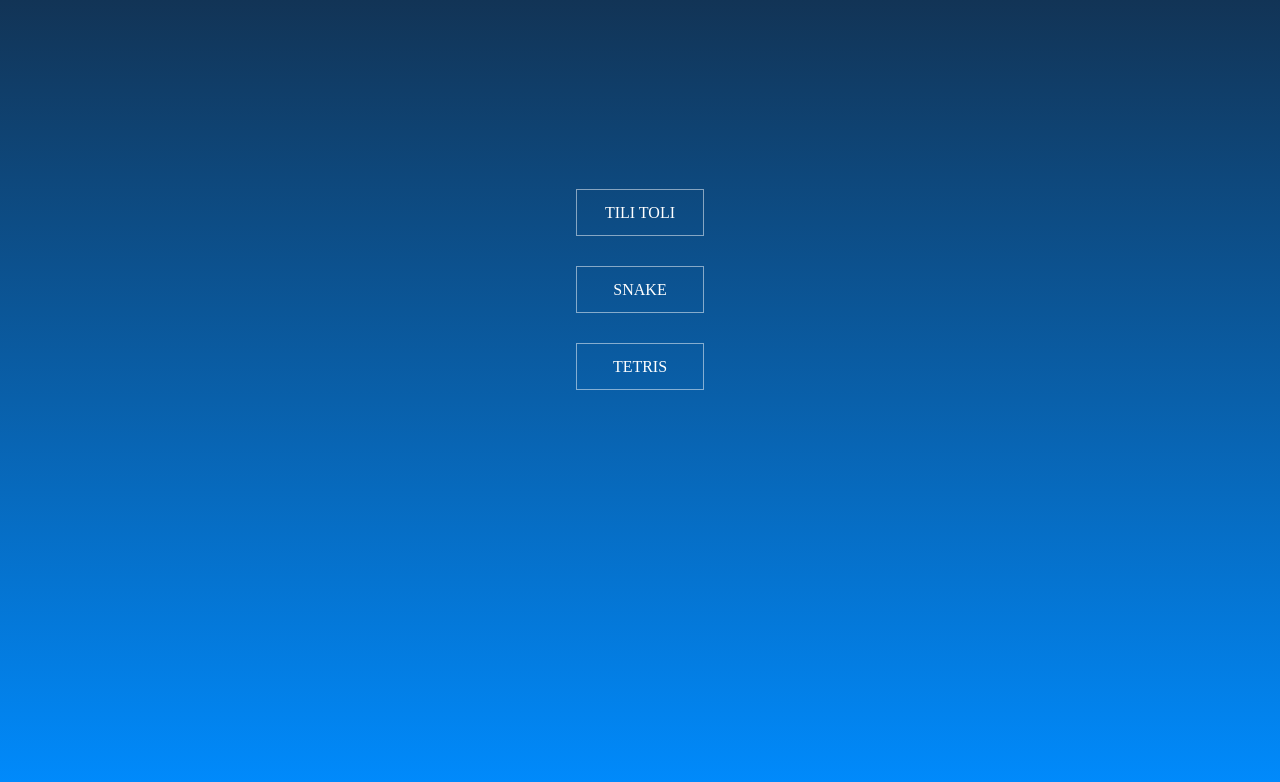
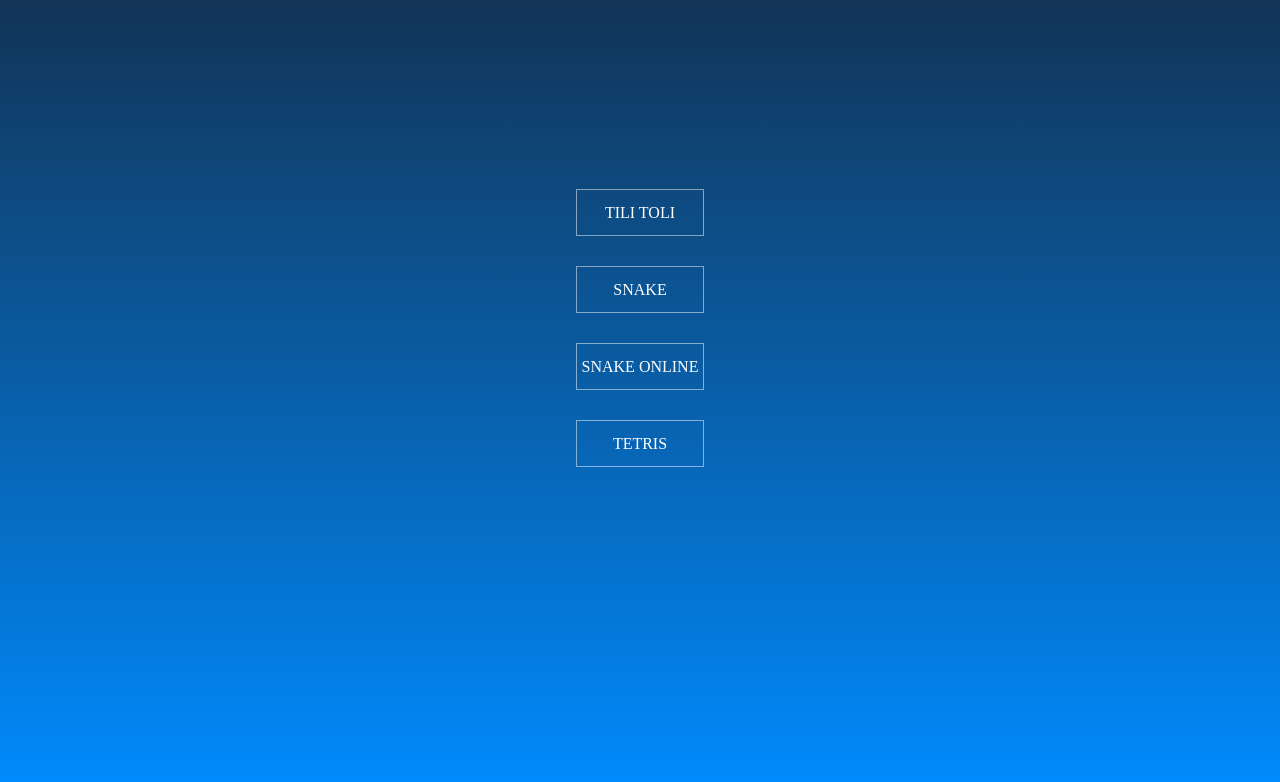
Before and after one commit to ballatomisuli/ballatomisuli.github.io, a plain HTML site: page index.html in a window 1280 px wide. Drawn offline with Linux system fonts and the light colour scheme.

Commit message:
Update index.html

```diff
--- a/index.html
+++ b/index.html
@@ -12,6 +12,7 @@
     <div class="container">
         <a href="/tili-toli/index.html" class="btn btn-">Tili Toli</a>
         <a href="/snake/index.html" class="btn btn-">Snake</a>
+        <a href="/onlinesnake/index.html" class="btn btn-">Snake Online</a>
         <a href="/tetris/index.html" class="btn btn-">Tetris</a>
     </div>
 </body>
```
